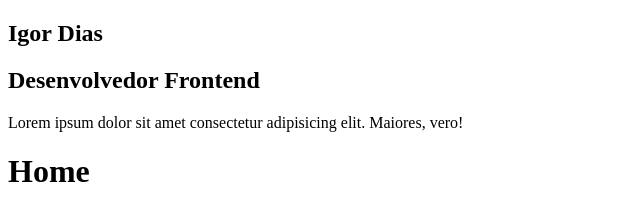
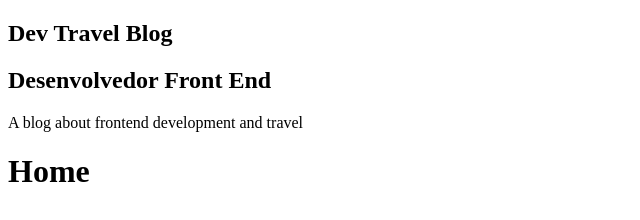
Before and after one commit to Igorth/devtravelblog, a Gatsby site: page / in a window 1280 px wide. Shown: the whole page, without its empty margins (0-640 px from the left). Built offline with nearby package versions, Linux system fonts and the light colour scheme; Gatsby itself is replaced by a stand-in of ours.

Commit message:
using staticquery graphql

```diff
--- a/gatsby-config.js
+++ b/gatsby-config.js
@@ -1,6 +1,7 @@
 module.exports = {
   siteMetadata: {
     title: `Dev Travel Blog`,
+    position: `Desenvolvedor Front End`,
     description: `A blog about frontend development and travel`,
     author: `@igodiasth`,
   },
--- a/package.json
+++ b/package.json
@@ -28,6 +28,7 @@
   "scripts": {
     "build": "gatsby build",
     "develop": "gatsby develop",
+    "develop:playground": "GATSBY_GRAPHQL_IDE=playground gatsby develop",
     "format": "prettier --write \"**/*.{js,jsx,ts,tsx,json,md}\"",
     "start": "npm run develop",
     "serve": "gatsby serve",
--- a/src/components/Profile/index.js
+++ b/src/components/Profile/index.js
@@ -1,12 +1,29 @@
 import React from 'react'
+import { StaticQuery, graphql } from 'gatsby'
 
 const Profile = () => (
-  <div className="Profile-wrapper">
-    <h1>Igor Dias</h1>
-    <h2>Desenvolvedor Frontend</h2>
-    <p>Lorem ipsum dolor sit amet consectetur adipisicing elit.
-      Maiores, vero!</p>
-  </div>
+  <StaticQuery
+    query={graphql`
+      query MySiteMetadata {
+        site {
+          siteMetadata {
+            title
+            position
+            description
+          }
+        }
+      }
+    `}
+
+    render={({site: { siteMetadata: { title, position, description}}}) => (
+    <div className="Profile-wrapper">
+      <h1>{title}</h1>
+      <h2>{position}</h2>
+      <p>{description}</p>
+    </div>
+    )}
+  />
+
 )
 
 export default Profile
```
